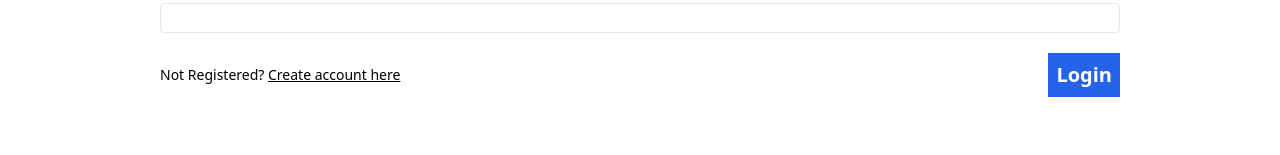
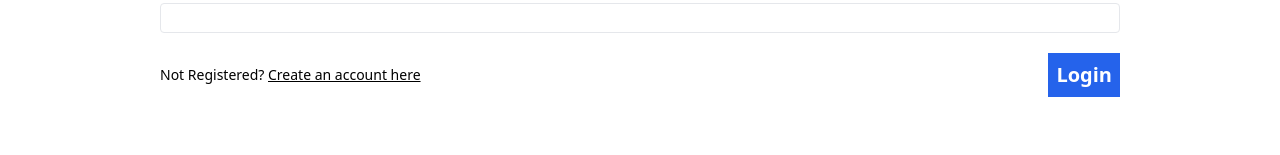
Before and after one commit to Snevy1/mern-booking.com-clone, a React (Vite) app in the folder frontend/: page /sign-in in a window 1280 px wide. Shown: the part 419-574 px from the top of the page. Built offline with nearby package versions, Linux system fonts and the light colour scheme; no server answers.

Commit message:
retrying

```diff
--- a/frontend/src/pages/SignIn.tsx
+++ b/frontend/src/pages/SignIn.tsx
@@ -79,7 +79,7 @@ const SignIn = ()=>{
                 <span className="flex items-center justify-between">
 
                     <span className="text-sm">
-                        Not Registered? <Link to="/register" className="underline">Create  account here</Link>
+                        Not Registered? <Link to="/register" className="underline">Create an account here</Link>
                     </span>
                     <button  type="submit" className="bg-blue-600 text-white p-2 font-bold hover:bg-blue-500 text-xl">
                         Login
```
